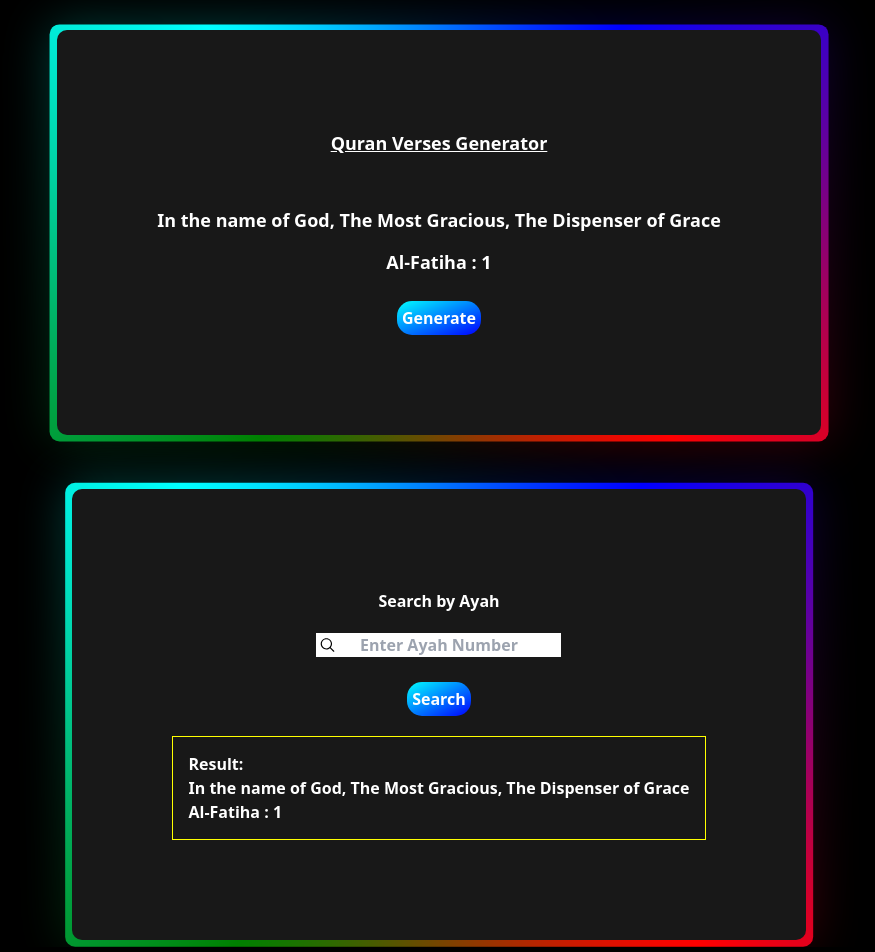
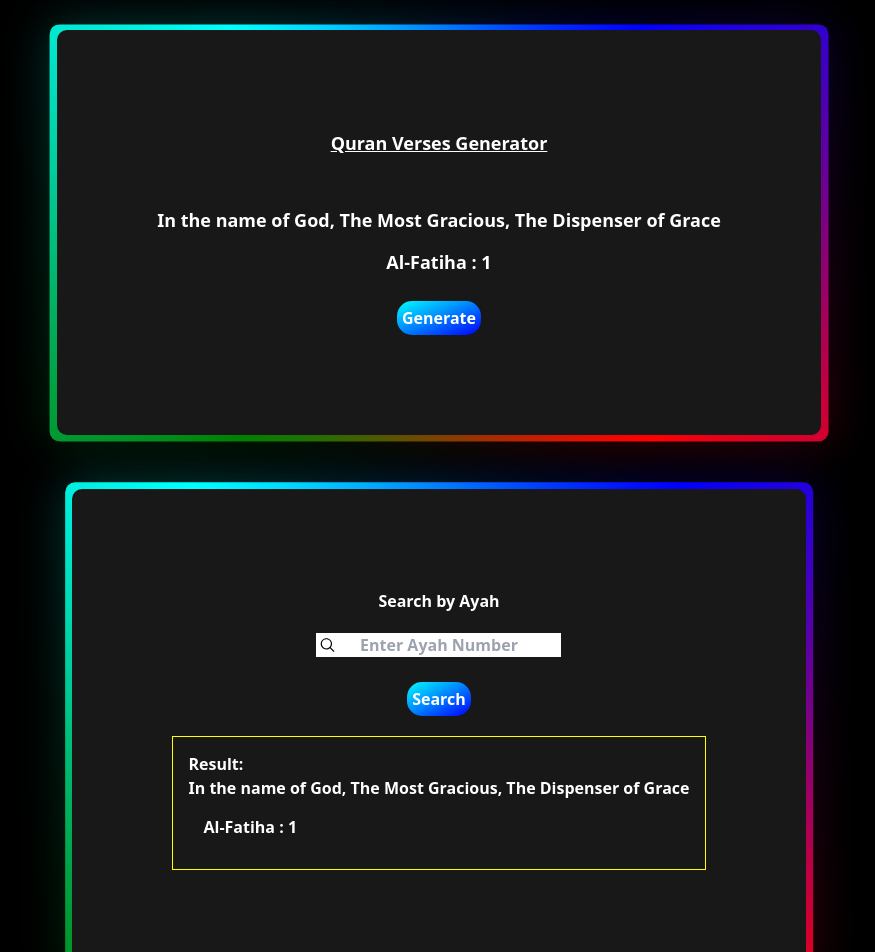
Before and after one commit to sKzAy/Quran-Searcher-Generator, a Next.js app: page / in a window 1280 px wide. Shown: the top 952 px of the page, without its empty margins (201-1076 px from the left). Built offline with nearby package versions, Linux system fonts and the light colour scheme.

Commit message:
searching error detection

```diff
--- a/components/Ayah.css
+++ b/components/Ayah.css
@@ -109,7 +109,7 @@ svg{
     margin-top: 20px;
 
 }
-.Result p{
+.Result div{
     padding: 15px;
 }
 
--- a/components/Ayah.js
+++ b/components/Ayah.js
@@ -16,16 +16,7 @@ const Body = () => {
       }
     }
   })
-  const randomAyahNumber = Math.floor(Math.random() * (6236 - 1 + 1)) + 1;
-async function fetchData() {
-  try {
-    const response = await fetch(`https://api.alquran.cloud/v1/ayah/${randomAyahNumber}/en.asad`);
-    const data = await response.json();
-    setAyat(data);
-  } catch (error) {
-    console.error(error);
-  }
-}
+
 const generateAyah = async () => {
 
   const apiURL = `https://api.alquran.cloud/v1/ayah/${Math.floor(Math.random() * 6236) + 1}/en.asad`;
--- a/components/Search.js
+++ b/components/Search.js
@@ -7,9 +7,15 @@ import "./Ayah"
 const Search = () => {
     const InRef = useRef()
     const handleClick = ()=>{
-       let a = InRef.current.value
-       fetchData(a)
+      if (parseInt(InRef.current.value) > 0 && parseInt(InRef.current.value) <= 6236){
+        let a = InRef.current.value
+        fetchData(a)
+      }
+      else{
+        alert("Please enter an ayah number between 1 and 6236")
+      }
     }
+
     const [Ayat, setAyat] = useState({
         "data": {
           "numberInSurah": 1,
@@ -25,8 +31,9 @@ const Search = () => {
           const data = await response.json();
           setAyat(data);
         } catch (error) {
-          console.error(error);
+          alert("Error, enter an ayah number between 1 and 6236");
         }
+        InRef.current.value = ""
       }
 
   return (
@@ -40,9 +47,9 @@ const Search = () => {
 </svg><input ref={InRef} type="text" placeholder='Enter Ayah Number' /></div>
        <div className="btn"><button onClick={handleClick}>Search</button></div>
        <div className="Result">
-       <p><b>Result</b>: <br />{Ayat.data.text}
+       <div><b>Result</b>: <br />{Ayat.data.text}
        <br />
-       <div>{Ayat.data.surah.englishName} : {Ayat.data.numberInSurah}</div></p>
+       <div>{Ayat.data.surah.englishName} : {Ayat.data.numberInSurah}</div></div>
 
        </div>
     </div>
```
